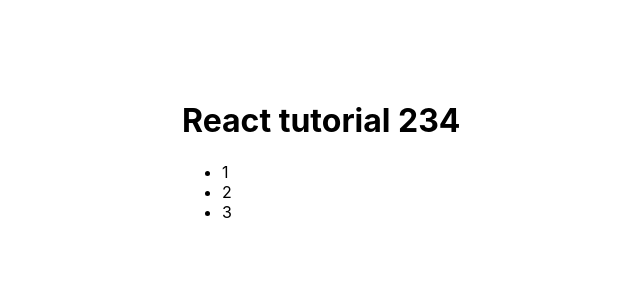
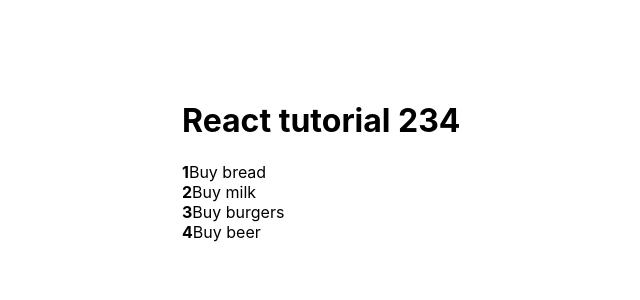
Before and after one commit to Adlife84/ReactJS, a React (Create React App) app: page / in a window 1280 px wide. Shown: the top 300 px of the page, without its empty margins (138-778 px from the left). Built offline with nearby package versions, Linux system fonts and the light colour scheme.

Commit message:
Added TodoItem component

```diff
--- a/package.json
+++ b/package.json
@@ -6,6 +6,7 @@
     "@testing-library/jest-dom": "^5.11.4",
     "@testing-library/react": "^11.1.0",
     "@testing-library/user-event": "^12.1.10",
+    "prop-types": "^15.7.2",
     "react": "^17.0.2",
     "react-dom": "^17.0.2",
     "react-scripts": "4.0.3",
--- a/src/App.js
+++ b/src/App.js
@@ -2,10 +2,16 @@ import React from 'react';
 import TodoList from "./Todo/TodoList";
 
 function App() {
+  const todos = [
+    { id: 1, complete: false, title: "Buy bread"},
+    { id: 2, complete: false, title: "Buy milk"},
+    { id: 3, complete: false, title: "Buy burgers"},
+    { id: 3, complete: false, title: "Buy beer"},
+  ]
   return (
     <div className="wrapper">
       <h1>React tutorial 234</h1>
-      <TodoList />
+      <TodoList todos={todos} />
     </div>
   )
 }
--- /dev/null
+++ b/src/Todo/TodoItem.js
@@ -0,0 +1,12 @@
+import React from 'react';
+
+function TodoItem({todo, index, key}) {
+    return(
+        <li key={key}>
+            <strong>{index + 1}</strong>
+            {todo.title}
+        </li>
+    )
+}
+
+export default TodoItem
--- a/src/Todo/TodoList.js
+++ b/src/Todo/TodoList.js
@@ -1,11 +1,20 @@
 import React from 'react';
+import TodoItem from './TodoItem';
 
-export default function TodoList() {
+
+export default function TodoList(props) {
+    const styles = {
+        ul: {
+            listStyle: 'none',
+            margin: 0,
+            padding: 0
+        }
+    }
     return (
-        <ul>
-            <li>1</li>
-            <li>2</li>
-            <li>3</li>
+        <ul style={styles.ul}>
+            { props.todos.map((todo, index) => {
+                return <TodoItem todo={todo} key={todo.id} index={index} />
+            })}
         </ul>
     )
 }
```
Also changed, not shown: 2 other files (tests, documents, lock files or other folders).
